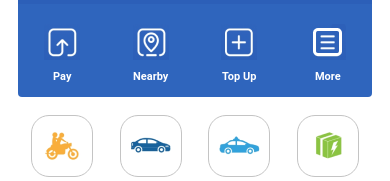
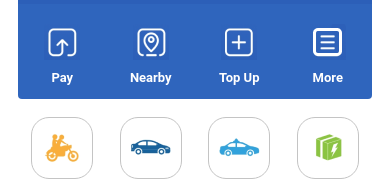
Before and after one commit to azukhrufy/cloneGojek, a React Native app: screen / in a window 390 px wide. Shown: the part 125-306 px from the top of the page. Built offline with nearby package versions, Linux system fonts and the light colour scheme.

Commit message:
fix(main-menu): change fontsize

```diff
--- a/App.js
+++ b/App.js
@@ -98,7 +98,7 @@ const App = () => {
               <Image source={require('./icon/pay.png')} />
               <Text
                 style={{
-                  fontSize: 11,
+                  fontSize: 13,
                   fontFamily: 'roboto',
                   color: 'white',
                   marginTop: 10,
@@ -112,7 +112,7 @@ const App = () => {
               <Image source={require('./icon/nearby.png')} />
               <Text
                 style={{
-                  fontSize: 11,
+                  fontSize: 13,
                   fontFamily: 'roboto',
                   color: 'white',
                   marginTop: 10,
@@ -126,7 +126,7 @@ const App = () => {
               <Image source={require('./icon/topup.png')} />
               <Text
                 style={{
-                  fontSize: 11,
+                  fontSize: 13,
                   fontFamily: 'roboto',
                   color: 'white',
                   marginTop: 10,
@@ -140,7 +140,7 @@ const App = () => {
               <Image source={require('./icon/more.png')} />
               <Text
                 style={{
-                  fontSize: 11,
+                  fontSize: 13,
                   fontFamily: 'roboto',
                   color: 'white',
                   marginTop: 10,
```
